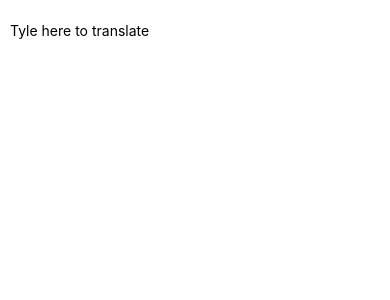
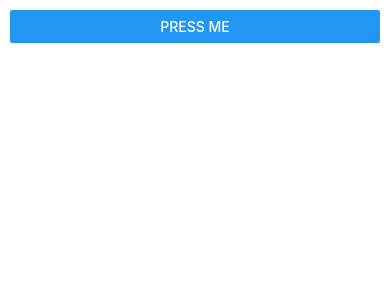
Before and after one commit to BumbuKhan/react-native-learning, a React Native app: screen / in a window 390 px wide. Shown: the top 300 px of the page. Built offline with nearby package versions, Linux system fonts and the light colour scheme.

Commit message:
Added a dead simple button

```diff
--- a/App.js
+++ b/App.js
@@ -1,26 +1,13 @@
 import React, {Component} from 'react';
-import {Text, TextInput, View} from 'react-native';
+import {View, Button, Alert} from 'react-native';
 
-export default class PizzaTranslator extends Component {
-    constructor(props) {
-        super(props);
-
-        this.state = {
-            text: ''
-        }
-    }
-
+export default class ButtonComponent extends Component {
     render() {
         return(
             <View style={{padding: 10}}>
-                <TextInput
-                    style={{height: 40}}
-                    placeholder="Tyle here to translate"
-                    onChangeText={(text) => this.setState({text})}></TextInput>
-
-                <Text style={{padding: 10}}>
-                    {this.state.text.split(' ').map((word) => word && '🍕').join(' ')}
-                </Text>
+                <Button onPress={() => {
+                    Alert.alert('The button has been pressed');
+                }} title="Press me" />
             </View>
         );
     }
```
